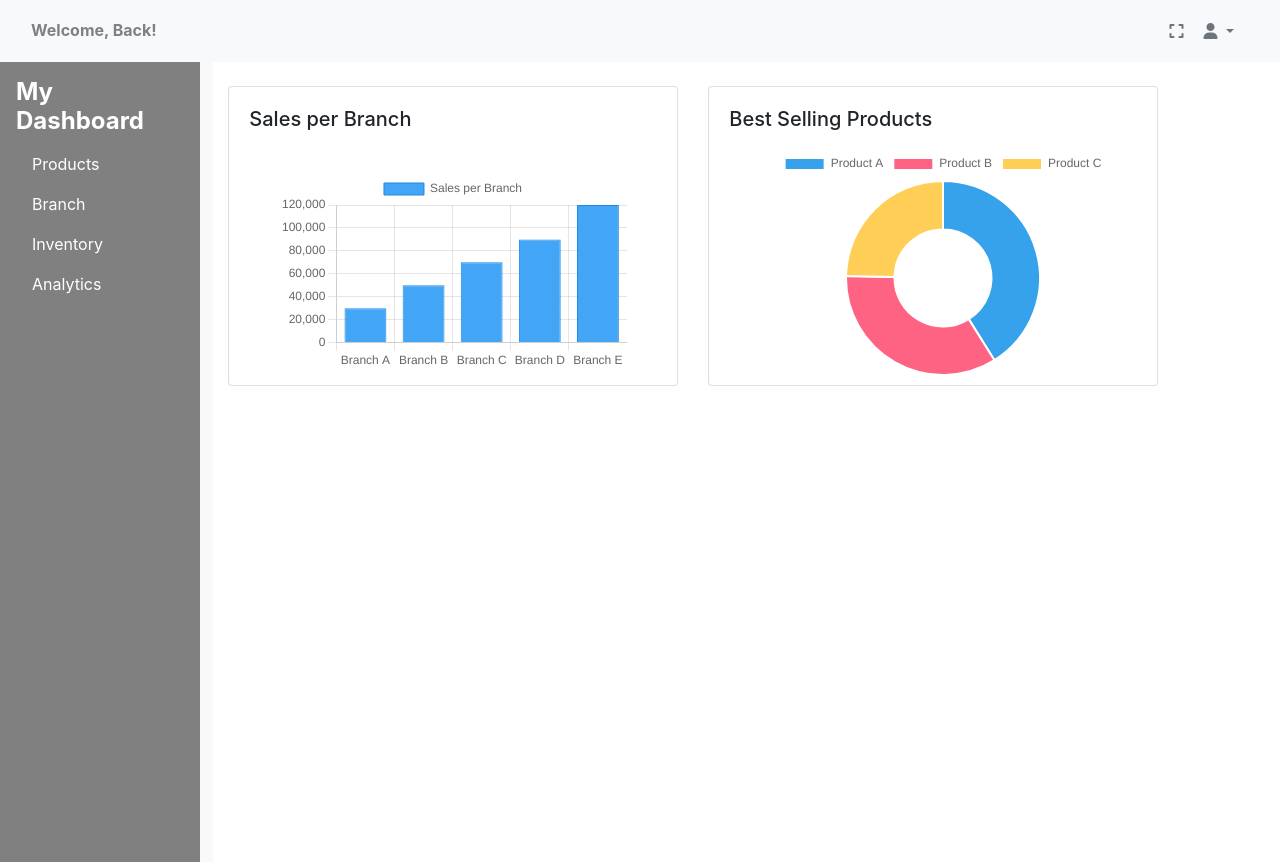
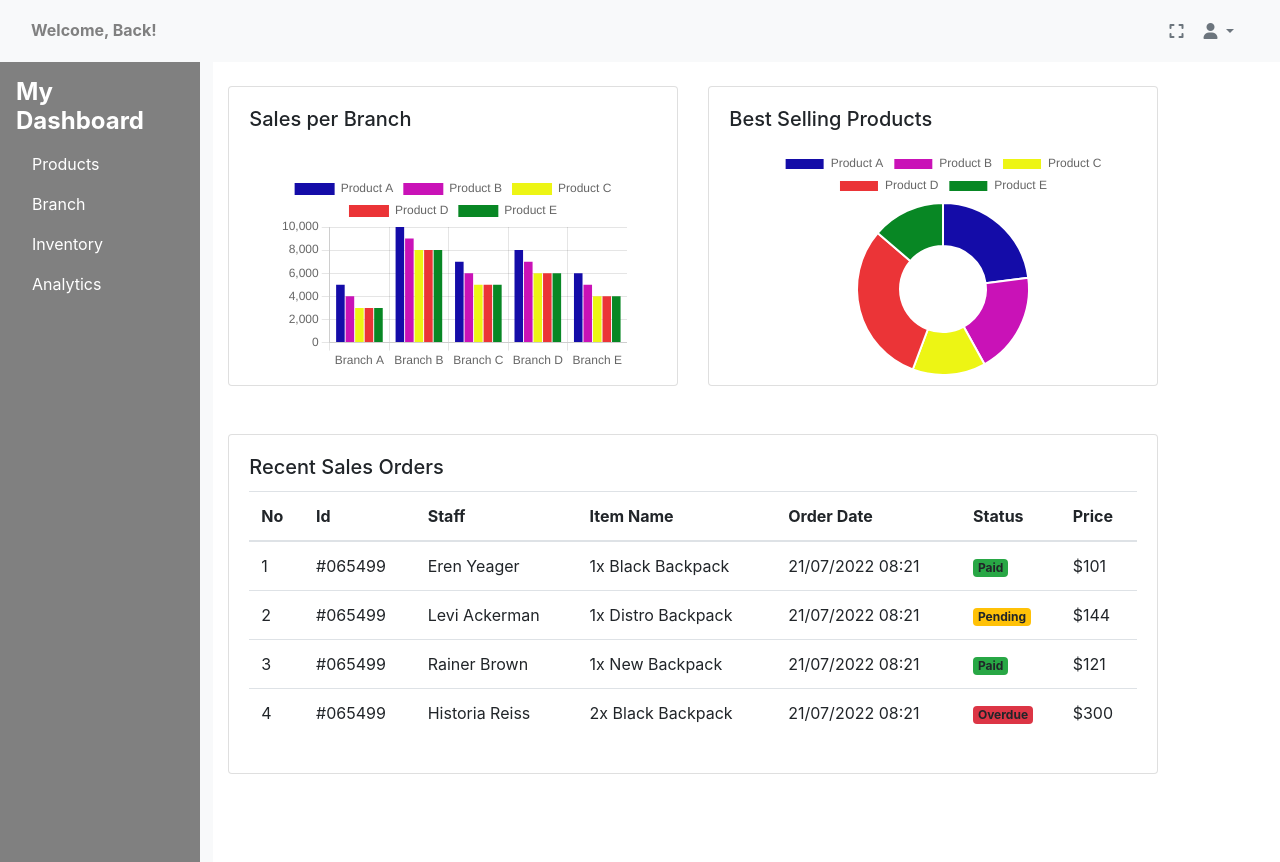
Before and after one commit to mrtechnic/sales-tracker-app, a React (Vite) app: page /superAdminDash in a window 1280 px wide. Built offline with nearby package versions, Linux system fonts and the light colour scheme.

Commit message:
sixth commit

```diff
--- a/package.json
+++ b/package.json
@@ -36,6 +36,6 @@
     "eslint-plugin-react-hooks": "^5.1.0-rc.0",
     "eslint-plugin-react-refresh": "^0.4.12",
     "globals": "^15.9.0",
-    "vite": "^5.4.8"
+    "vite": "^5.4.9"
   }
 }
--- a/src/Dashboards/superAdminDash.jsx
+++ b/src/Dashboards/superAdminDash.jsx
@@ -4,54 +4,36 @@ import Sidebar from '../components/SideBar';
 import Navbar from '../components/NavBar';
 import BarChart from '../components/BarChart';
 import DoughnutChart from '../components/DoughnutChart';
+import RecentSalesOrder from '../components/RecentSalesOrder';  // Import the RecentSalesOrder component
 
 const SuperAdminDash = () => {
   const [selectedCategory, setSelectedCategory] = useState(null);
 
-  // Example best-selling products data
-  const bestSellingProducts = [
-    { name: 'Product A', sales: 30000 },
-    { name: 'Product B', sales: 25000 },
-    { name: 'Product C', sales: 18000 },
-  ];
-
-  // Prepare data for the Doughnut chart
-  const doughnutData = {
-    labels: bestSellingProducts.map(product => product.name), // Product names
-    datasets: [
-      {
-        label: 'Best Selling Products',
-        data: bestSellingProducts.map(product => product.sales), // Sales figures
-        backgroundColor: ['#36A2EB', '#FF6384', '#FFCE56'], // Colors for each segment
-        hoverOffset: 3,
-      },
+  // Example best-selling products per branch data
+  const productsPerBranch = {
+    branches: ["Branch A", "Branch B", "Branch C", "Branch D", "Branch E"],
+    products: [
+      { name: "Product A", sales: [5000, 10000, 7000, 8000, 6000] },
+      { name: "Product B", sales: [4000, 9000, 6000, 7000, 5000] },
+      { name: "Product C", sales: [3000, 8000, 5000, 6000, 4000] },
+      { name: "Product D", sales: [3000, 8000, 5000, 6000, 4000] },
+      { name: "Product E", sales: [3000, 8000, 5000, 6000, 4000] }
     ],
   };
 
-  // Example sales data for the Bar chart
-  const salesData = [30000, 50000, 70000, 90000, 120000]; // Sales numbers
-  const branchLabels = ["Branch A", "Branch B", "Branch C", "Branch D", "Branch E"]; // Corresponding branch labels
-
-  // Prepare data for the Bar chart
-  const barData = {
-    labels: branchLabels,
-    datasets: [
-      {
-        label: 'Sales per Branch',
-        data: salesData,
-        backgroundColor: '#42A5F5',
-        borderColor: '#1E88E5',
-        borderWidth: 1,
-      },
-    ],
+  // Prepare clustered bar data
+  const clusteredBarData = {
+    labels: productsPerBranch.branches,
+    datasets: productsPerBranch.products.map((product, index) => ({
+      label: product.name,
+      data: product.sales,
+      backgroundColor: ['#140CA8', '#C912B7', '#EDf514', '#EB3437', '#088724'][index],
+      borderColor: '#1E88E5',
+      borderWidth: 0,
+    })),
   };
 
-  const handleSelectCategory = (category) => {
-    setSelectedCategory(category);
-  };
-
-  const cardHeight = { height: '300px' };
-
+  // Bar chart options
   const barOptions = {
     responsive: true,
     maintainAspectRatio: false,
@@ -61,6 +43,14 @@ const SuperAdminDash = () => {
         position: 'top',
       },
     },
+  };
+
+  const doughnutData = {
+    labels: ["Product A", "Product B", "Product C", "Product D", "Product E"],
+    datasets: [{
+      data: [30000, 25000, 18000, 40000, 18000],
+      backgroundColor: ['#140CA8', '#C912B7', '#EDf514', '#EB3437', '#088724'],
+    }],
   };
 
   const doughnutOptions = {
@@ -74,6 +64,8 @@ const SuperAdminDash = () => {
     },
   };
 
+  const handleSelectCategory = (category) => setSelectedCategory(category);
+
   return (
     <div>
       <Navbar />
@@ -82,22 +74,21 @@ const SuperAdminDash = () => {
           <Col md={2} className="p-0 bg-light sidebar">
             <Sidebar onSelectCategory={handleSelectCategory} />
           </Col>
-
           <Col md={9}>
             <Row className="mt-4">
               <Col>
                 <Row>
                   <Col md={6} className="mb-4">
-                    <Card style={cardHeight}>
+                    <Card style={{ height: '300px' }}>
                       <Card.Body>
-                        <Card.Title>Sales per Branch </Card.Title>
-                        <BarChart data={barData} options={barOptions} />
+                        <Card.Title>Sales per Branch</Card.Title>
+                        <BarChart data={clusteredBarData} options={barOptions} />
                       </Card.Body>
                     </Card>
                   </Col>
 
                   <Col md={6} className="mb-4">
-                    <Card style={cardHeight}>
+                    <Card style={{ height: '300px' }}>
                       <Card.Body>
                         <Card.Title>Best Selling Products</Card.Title>
                         <DoughnutChart data={doughnutData} options={doughnutOptions} />
@@ -111,16 +102,18 @@ const SuperAdminDash = () => {
                     <Card.Body>
                       <Card.Title>Products</Card.Title>
                       <ul>
-                        {bestSellingProducts.map((product, index) => (
+                        {productsPerBranch.products.map((product, index) => (
                           <li key={index}>{product.name}</li>
                         ))}
                       </ul>
                     </Card.Body>
                   </Card>
                 )}
-                {/* Other category rendering goes here... */}
               </Col>
             </Row>
+
+            {/* Add Recent Sales Order below the charts */}
+            <RecentSalesOrder />
           </Col>
         </Row>
       </Container>
--- /dev/null
+++ b/src/components/RecentSalesOrder.jsx
@@ -0,0 +1,93 @@
+import React from 'react';
+import { Table, Card } from 'react-bootstrap';
+
+const RecentSalesOrder = () => {
+  const salesOrders = [
+    {
+      id: "#065499",
+      staff: "Eren Yeager",
+      item: "1x Black Backpack",
+      date: "21/07/2022 08:21",
+      status: "Paid",
+      price: "$101",
+    },
+    {
+      id: "#065499",
+      staff: "Levi Ackerman",
+      item: "1x Distro Backpack",
+      date: "21/07/2022 08:21",
+      status: "Pending",
+      price: "$144",
+    },
+    {
+      id: "#065499",
+      staff: "Rainer Brown",
+      item: "1x New Backpack",
+      date: "21/07/2022 08:21",
+      status: "Paid",
+      price: "$121",
+    },
+    {
+      id: "#065499",
+      staff: "Historia Reiss",
+      item: "2x Black Backpack",
+      date: "21/07/2022 08:21",
+      status: "Overdue",
+      price: "$300",
+    },
+  ];
+
+  return (
+    <Card className="mt-4">
+      <Card.Body>
+        <Card.Title>Recent Sales Orders</Card.Title>
+        <Table responsive hover>
+          <thead>
+            <tr>
+              <th>No</th>
+              <th>Id</th>
+              <th>Staff</th>
+              <th>Item Name</th>
+              <th>Order Date</th>
+              <th>Status</th>
+              <th>Price</th>
+            </tr>
+          </thead>
+          <tbody>
+            {salesOrders.map((order, index) => (
+              <tr key={index}>
+                <td>{index + 1}</td>
+                <td>{order.id}</td>
+                <td>{order.staff}</td>
+                <td>{order.item}</td>
+                <td>{order.date}</td>
+                <td>
+                  <span className={`badge bg-${getStatusClass(order.status)}`}>
+                    {order.status}
+                  </span>
+                </td>
+                <td>{order.price}</td>
+              </tr>
+            ))}
+          </tbody>
+        </Table>
+      </Card.Body>
+    </Card>
+  );
+};
+
+// Helper function to assign different styles to status
+const getStatusClass = (status) => {
+  switch (status) {
+    case "Paid":
+      return "success";
+    case "Pending":
+      return "warning";
+    case "Overdue":
+      return "danger";
+    default:
+      return "secondary";
+  }
+};
+
+export default RecentSalesOrder;
```
Also changed, not shown: 1 other file (tests, documents, lock files or other folders).
